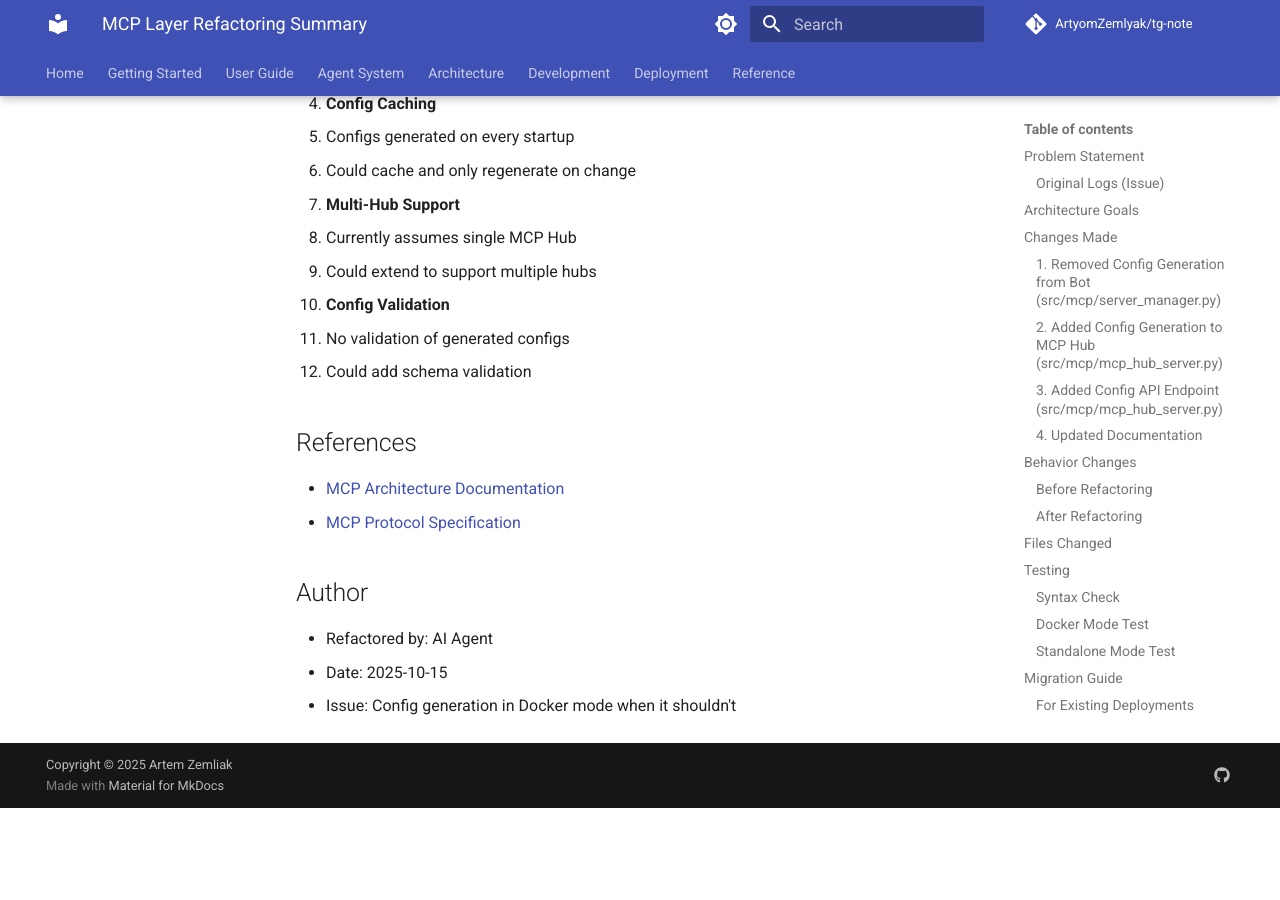
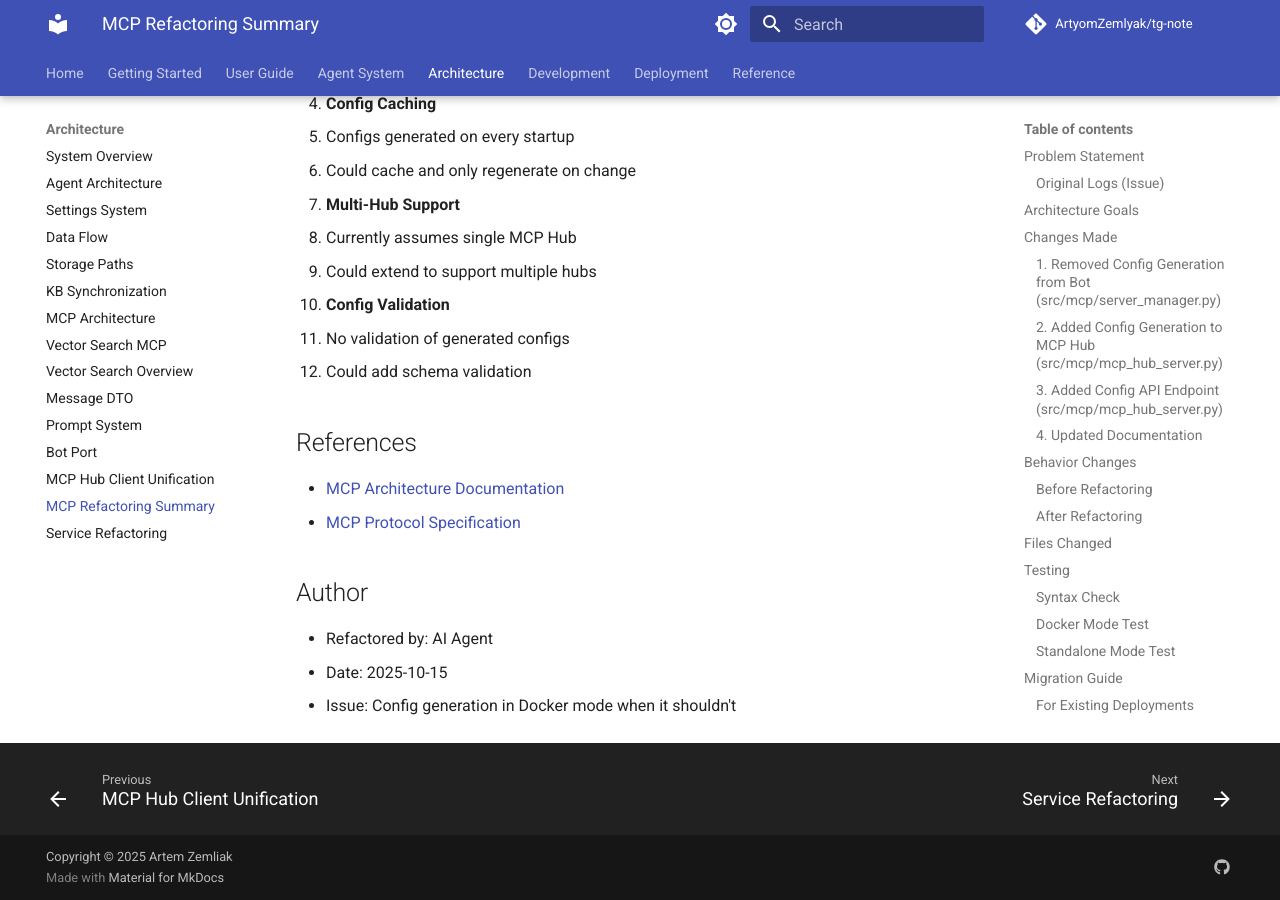
Before and after one commit to ArtyomZemlyak/tg-note, an MkDocs documentation site: the page built from docs_site/architecture/mcp-refactoring-summary.md, in a window 1280 px wide and 900 px high, scrolled down 6730 px. Built offline with MkDocs 1.6.1 and Material for MkDocs 9.7.7, drawn with Linux system fonts in a browser that asks for light colours; comment, search, counter and statistics services are not loaded; the version menu is left out; before the commit the page ends 7538 px from its top, so only the background shows below that.

Commit message:
Update documentation navigation and links
Co-authored-by: artyom.zemlyak <artyom.zemlyak@gmail.com>

```diff
--- a/mkdocs.yml
+++ b/mkdocs.yml
@@ -87,6 +87,7 @@ nav:
   - Installation: getting-started/installation.md
   - Configuration: getting-started/configuration.md
   - First Steps: getting-started/first-steps.md
+  - Vector Search Quickstart: getting-started/vector-search-quickstart.md
 
 - User Guide:
   - Bot Commands: user-guide/bot-commands.md
@@ -95,6 +96,8 @@ nav:
   - MCP Server Management: user-guide/mcp-server-management.md
   - File Format Recognition: user-guide/file-format-recognition.md
   - Knowledge Base Setup: user-guide/knowledge-base-setup.md
+  - Git Credentials: user-guide/git-credentials.md
+  - Secure Git Credentials: user-guide/secure-git-credentials.md
 
 - Agent System:
   - Overview: agents/overview.md
@@ -118,8 +121,13 @@ nav:
   - KB Synchronization: architecture/kb-synchronization.md
   - MCP Architecture: architecture/mcp-architecture.md
   - Vector Search MCP: architecture/vector-search-mcp-integration.md
+  - Vector Search Overview: architecture/vector-search-overview.md
   - Message DTO: architecture/message-dto.md
   - Prompt System: architecture/prompt-system.md
+  - Bot Port: architecture/bot-port.md
+  - MCP Hub Client Unification: architecture/mcp-hub-client-unification.md
+  - MCP Refactoring Summary: architecture/mcp-refactoring-summary.md
+  - Service Refactoring: architecture/service-refactoring.md
 
 - Development:
   - Overview: development/overview.md
@@ -133,6 +141,8 @@ nav:
   - Production Checklist: deployment/production.md
   - Docker: deployment/docker.md
   - Vector Search Stack: deployment/docker-vector-search.md
+  - MCP Docker Setup: deployment/mcp-docker-setup.md
+  - MCP Docker Setup (RU): deployment/mcp-docker-setup-ru.md
   - CI/CD: deployment/cicd.md
   - PyPI Trusted Publisher: deployment/pypi-trusted-publisher-setup.md
   - Auto Deploy (Cron): deployment/auto-deploy.md
@@ -142,6 +152,7 @@ nav:
   - Configuration Options: reference/configuration.md
   - API Documentation: reference/api.md
   - Git Operations: reference/git-operations.md
+  - Security: reference/security.md
   - Troubleshooting: reference/troubleshooting.md
   - FAQ: reference/faq.md
 
```
Also changed, not shown: docs_site/architecture/vector-search-mcp-integration.md (+1 -1 lines), docs_site/architecture/mcp-refactoring-summary.md (line endings or trailing spaces), docs_site/architecture/vector-search-overview.md (line endings or trailing spaces), docs_site/getting-started/vector-search-quickstart.md (line endings or trailing spaces), docs_site/user-guide/secure-git-credentials.md (line endings or trailing spaces).
